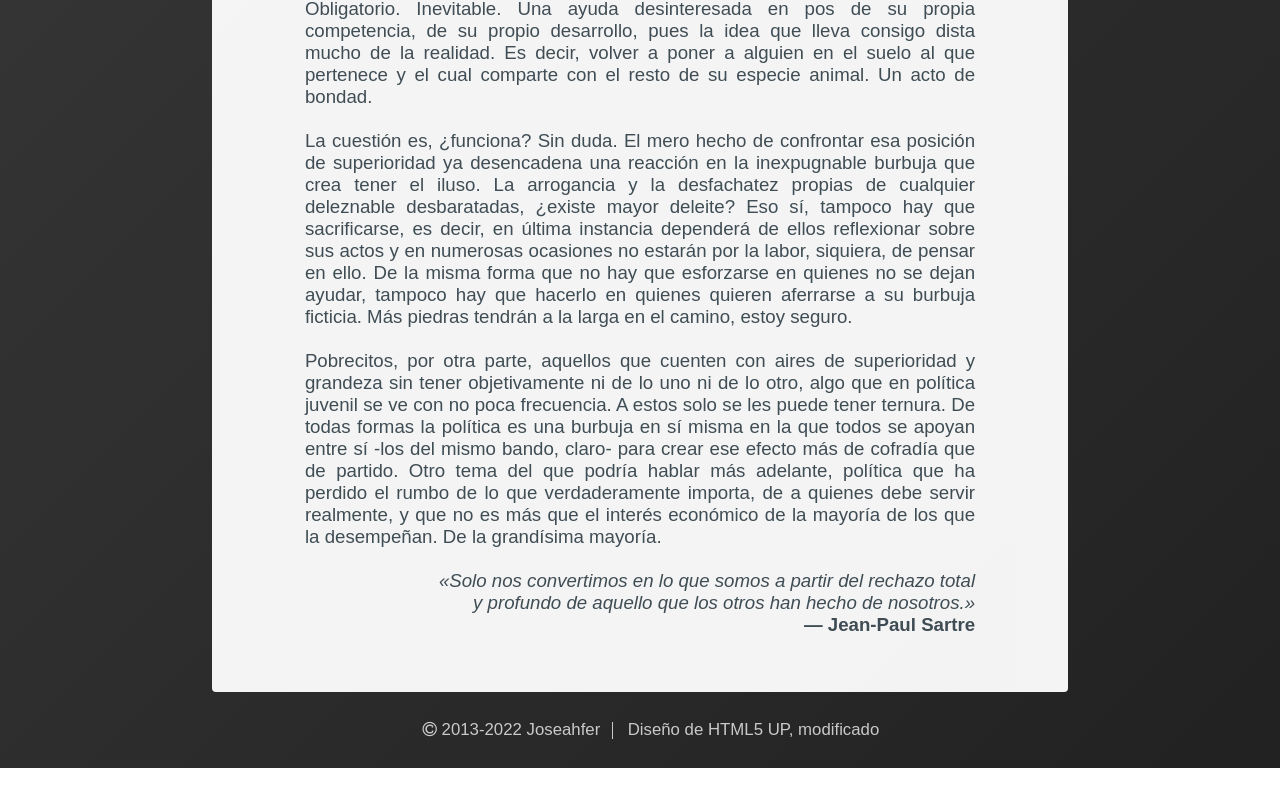
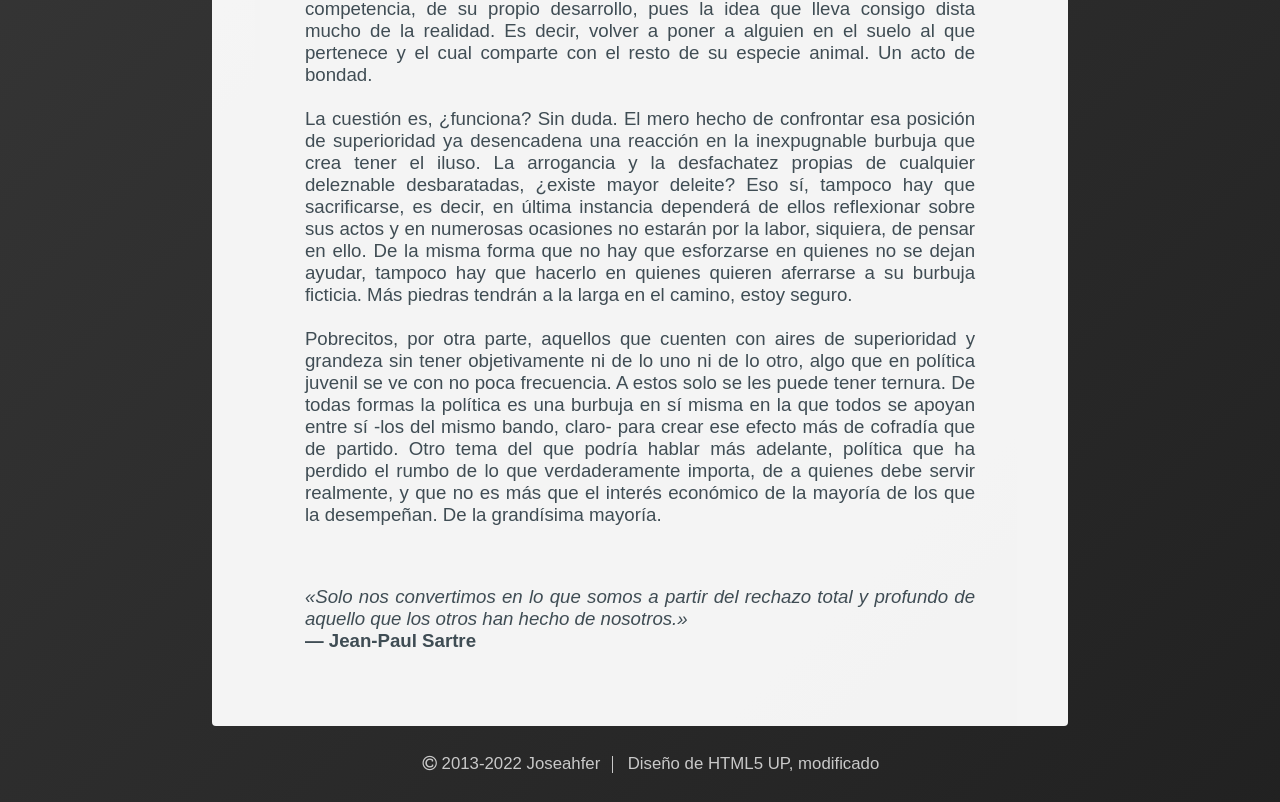
Before and after one commit to Joseahfer/blog, a plain HTML site: page Iconoclasta.html in a window 1280 px wide. Shown: the part 979-1781 px from the top of the page. Before the commit the page ends 1747 px from the top, so only its background shows below. Drawn offline with Linux system fonts and the light colour scheme; a web font is replaced by a local one.

Commit message:
Add files via upload

```diff
--- a/Iconoclasta.html
+++ b/Iconoclasta.html
@@ -32,9 +32,8 @@
 				<a href="index.html">Blog de Joseahfer</a>
 			</header>
 			<section id="main">
-				<article>
-<h1>Iconoclasta</h1>
-<p>15 de agosto de 2022</p>
+				<article><h1>Iconoclasta</h1>
+				<p class="fecha">15 de agosto de 2022</p><p>
 Recientemente una conocida escribió un artículo y me dieron ganas de escribir, qué cosas. Si bien considero que escribir ayuda a ordenar mis pensamientos al tener que forzarme a plasmarlos en palabras, no es algo que haga habitualmente; y ya ha pasado medio año desde la última vez. Ahora bien, ¿sobre qué escribir? Mientras le daba vueltas a una temática con la que estrenar esta apresurada adaptación que hice a blog de mi web, al final he decidido escribir sobre un concepto que representa un poco de mí, de lo que creo que sienta una de mis bases, pues esto no deja de ser un blog relativamente homónimo.
 
 Iconoclasta. Destructor de imágenes. Si bien su origen se remonta al siglo VIII debido a cuestiones religiosas, el DLE también lo define hoy día como aquel «que niega y rechaza la autoridad de maestros, normas y modelos» y es de lo que trataré aquí. La persona que, sin respetar prejuicios o tradiciones, desbarata principios e instituciones que antes se tenían por sagradas e intocables; es otra de las definiciones que rondan por ahí, y que me gusta más.
@@ -46,9 +45,9 @@ Romper la burbuja de superioridad en la que se halle inmerso alguien no solo es
 La cuestión es, ¿funciona? Sin duda. El mero hecho de confrontar esa posición de superioridad ya desencadena una reacción en la inexpugnable burbuja que crea tener el iluso. La arrogancia y la desfachatez propias de cualquier deleznable desbaratadas, ¿existe mayor deleite? Eso sí, tampoco hay que sacrificarse, es decir, en última instancia dependerá de ellos reflexionar sobre sus actos y en numerosas ocasiones no estarán por la labor, siquiera, de pensar en ello. De la misma forma que no hay que esforzarse en quienes no se dejan ayudar, tampoco hay que hacerlo en quienes quieren aferrarse a su burbuja ficticia. Más piedras tendrán a la larga en el camino, estoy seguro.
 
 Pobrecitos, por otra parte, aquellos que cuenten con aires de superioridad y grandeza sin tener objetivamente ni de lo uno ni de lo otro, algo que en política juvenil se ve con no poca frecuencia. A estos solo se les puede tener ternura. De todas formas la política es una burbuja en sí misma en la que todos se apoyan entre sí -los del mismo bando, claro- para crear ese efecto más de cofradía que de partido. Otro tema del que podría hablar más adelante, política que ha perdido el rumbo de lo que verdaderamente importa, de a quienes debe servir realmente, y que no es más que el interés económico de la mayoría de los que la desempeñan. De la grandísima mayoría.
-
-<div style="text-align:right;max-width:540px;float:right;"><span style="font-style:italic;">«Solo nos convertimos en lo que somos a partir del rechazo total y profundo de aquello que los otros han hecho de nosotros.»</span><br /><span style="font-weight:bold;">— Jean-Paul Sartre</span></div>
-				<br /></article>
+</p>
+<p class="cita"><em>«Solo nos convertimos en lo que somos a partir del rechazo total y profundo de aquello que los otros han hecho de nosotros.»</em><br /><b>— Jean-Paul Sartre</b>
+				</p></article>
 			</section>
 			<footer id="footer">
 				<ul class="copyright">
```
Also changed, not shown: index.html (+4 -4 lines).
